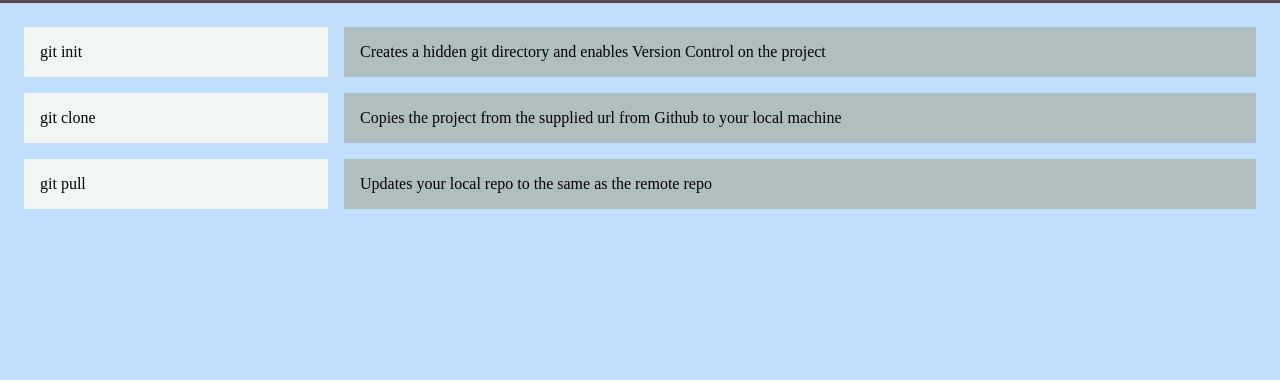
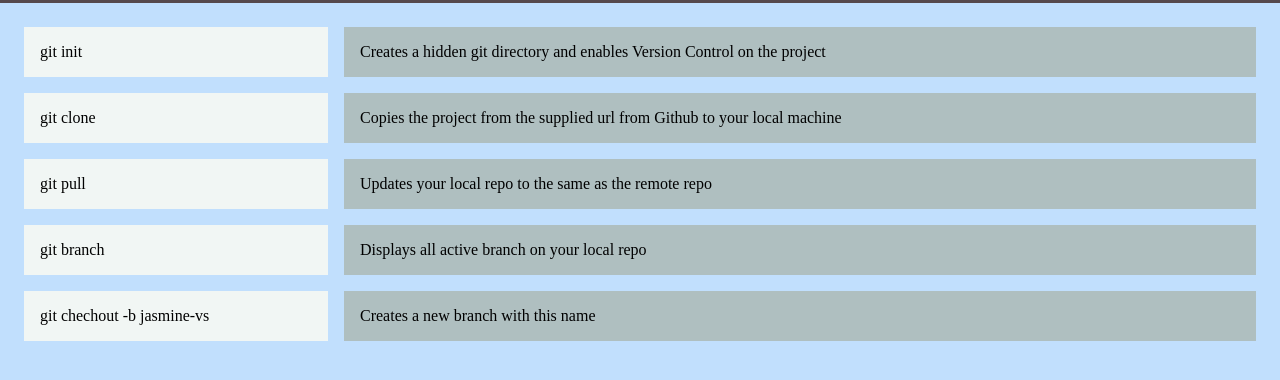
Before and after one commit to Jasminedns/version-control, a plain HTML site: page index.html in a window 1280 px wide. Shown: the part 82-462 px from the top of the page. Drawn offline with Linux system fonts and the light colour scheme.

Commit message:
added a new branch

```diff
--- a/index.html
+++ b/index.html
@@ -22,6 +22,12 @@
         <div class="git-commands__command">git pull</div>
         <div class="git-commands__effect">Updates your local repo to the same as the remote repo</div>
 
+        <div class="git-commands__command">git branch</div>
+        <div class="git-commands__effect">Displays all active branch on your local repo</div>
+
+        <div class="git-commands__command">git chechout -b jasmine-vs</div>
+        <div class="git-commands__effect">Creates a new branch with this name</div>
+
     </main>
 </body>
 </html>
```
